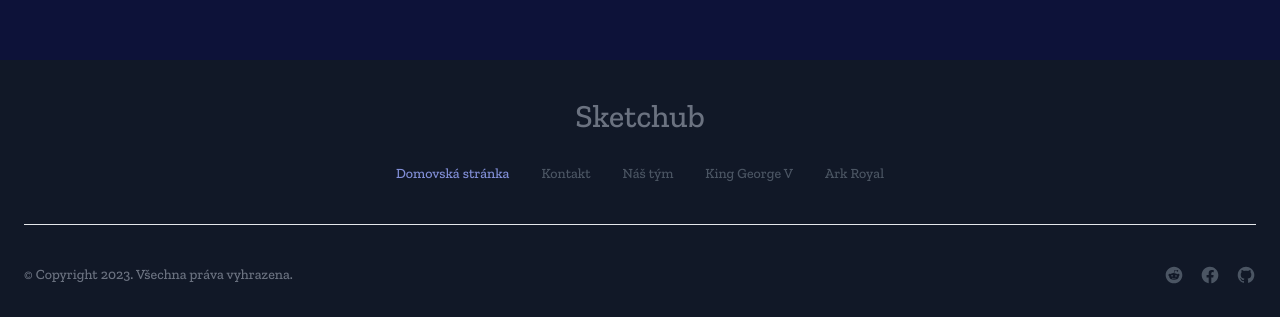
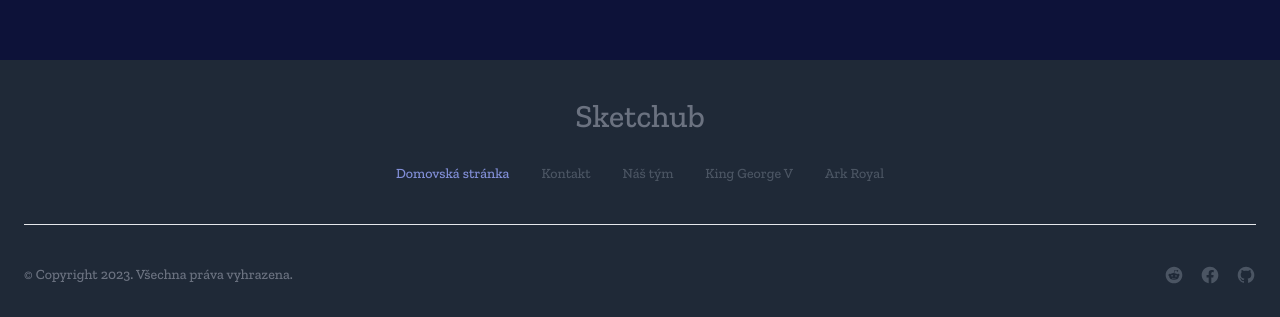
Before and after one commit to LukasKalenda/Sketchhub.eu, a Nuxt app: page / in a window 1280 px wide. Shown: the part 2379-2696 px from the top of the page. Built offline with nearby package versions, Linux system fonts and the light colour scheme; a web font is replaced by a local one.

Commit message:
footer dark back

```diff
--- a/layouts/default.vue
+++ b/layouts/default.vue
@@ -86,7 +86,7 @@
       <slot />
     </main>
 
-    <footer class="bg-gray-900 absolute inset-x-0">
+    <footer class="bg-gray-800 absolute inset-x-0">
       <div class="container px-6 py-8 mx-auto">
         <div class="flex flex-col items-center text-center">
           <a href="#">
```
